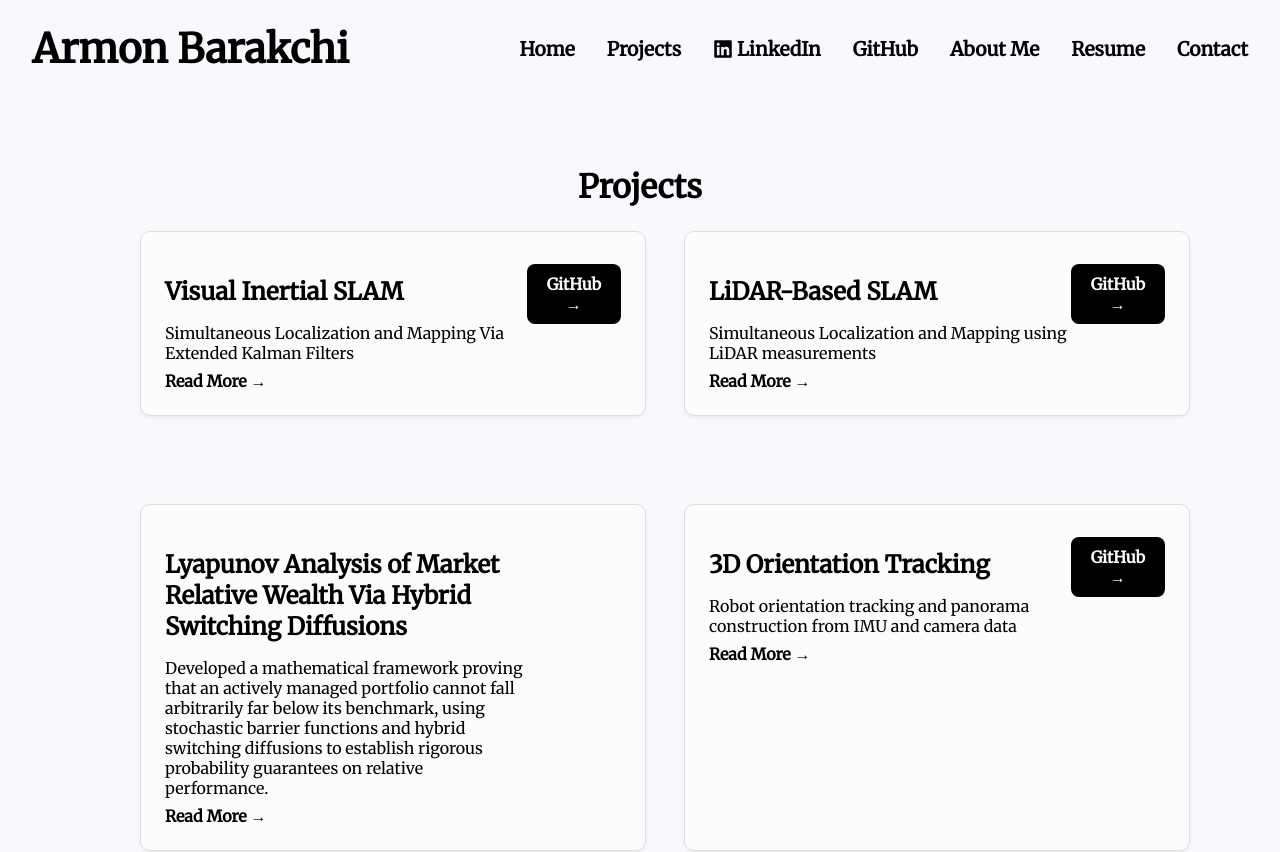
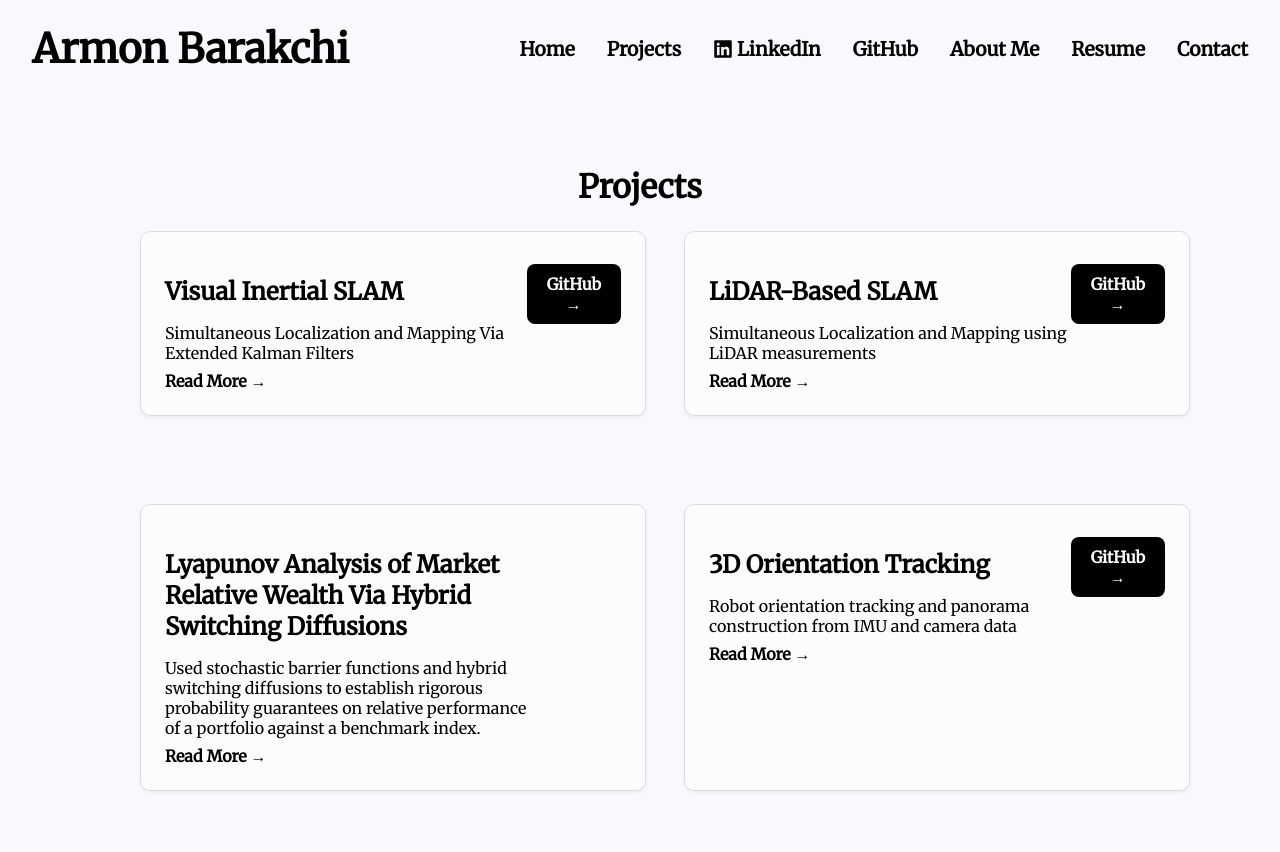
Before and after one commit to ArmonBarakchi/ArmonWebsite, a React (Create React App) app in the folder frontend/: page /projects in a window 1280 px wide. Shown: the top 852 px of the page. Built offline with nearby package versions, Linux system fonts and the light colour scheme.

Commit message:
fixed build

```diff
--- a/frontend/src/components/Projects.js
+++ b/frontend/src/components/Projects.js
@@ -44,10 +44,8 @@ const Projects = () => {
           <div className="project-card">
             <div className="project-info">
               <h2>Lyapunov Analysis of Market Relative Wealth Via Hybrid Switching Diffusions</h2>
-              <p> Developed a mathematical framework proving that an actively managed portfolio
-                cannot fall arbitrarily far below its benchmark, using stochastic barrier
-                functions and hybrid switching diffusions to establish rigorous probability
-                guarantees on relative performance.</p>
+              <p> Used stochastic barrier functions and hybrid switching diffusions to establish rigorous probability
+                guarantees on relative performance of a portfolio against a benchmark index.</p>
               <a className="read-more" href="/project/hybridwealth">Read More →</a>
             </div>
 
```
